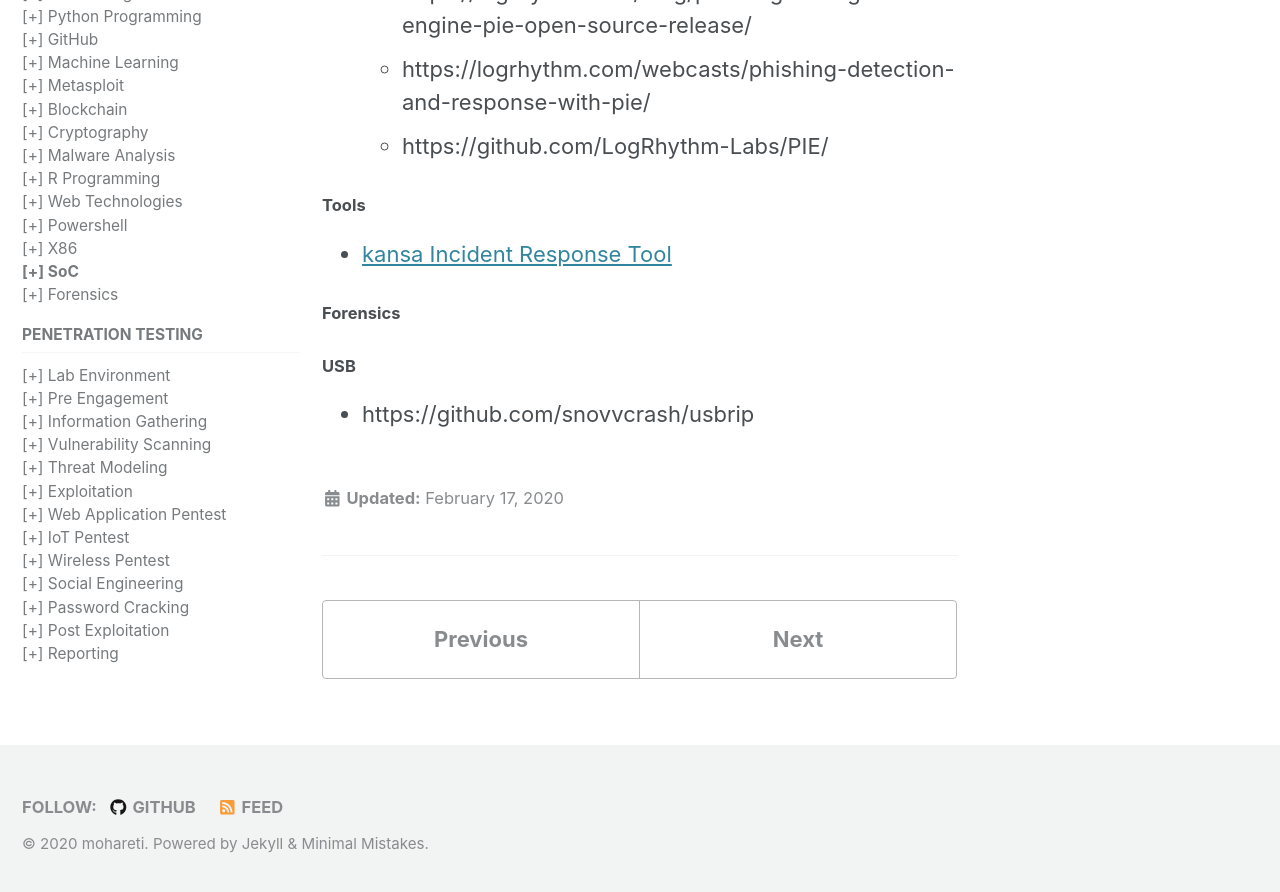
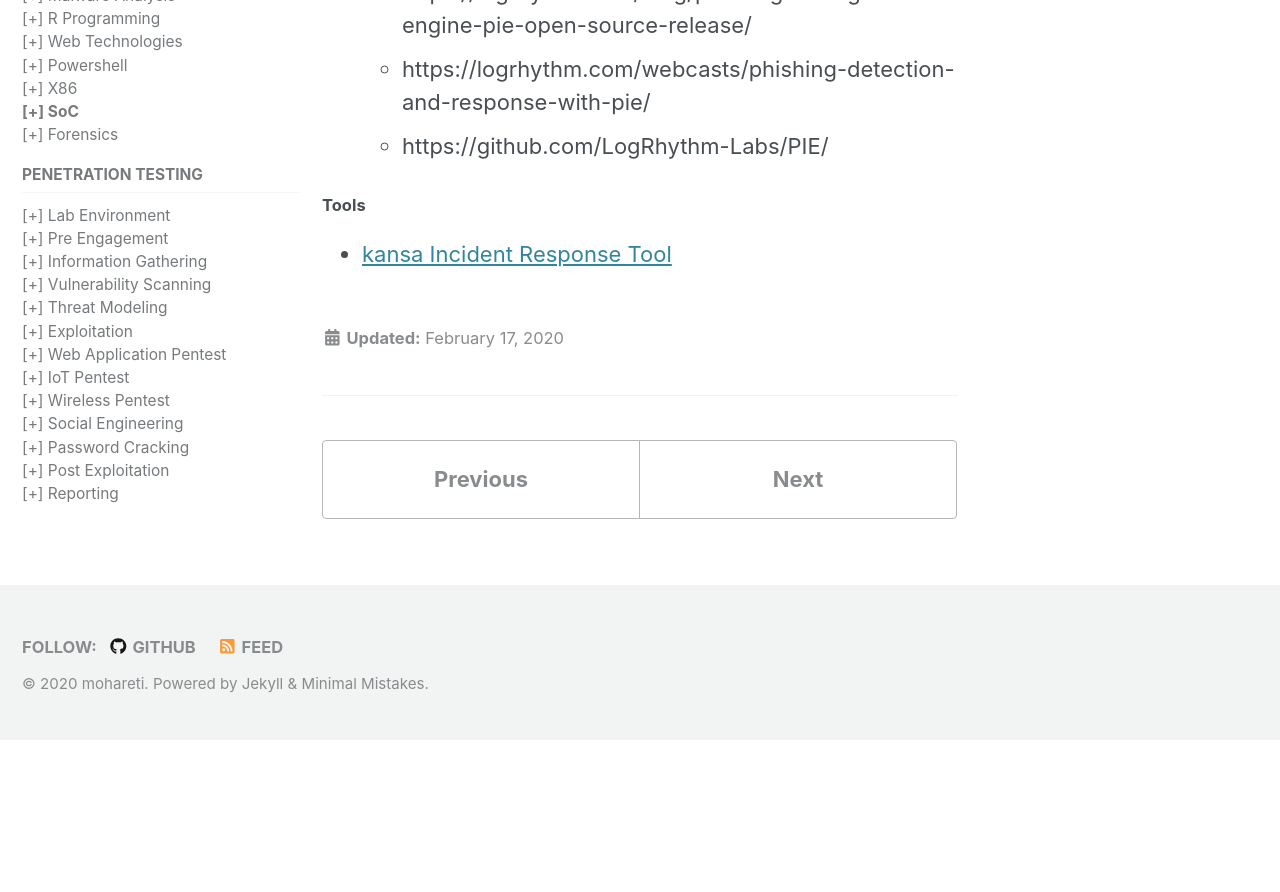
Before and after one commit to mohareti/cyberlab, a Jekyll site: the page built from _docs/15_SoC.md, in a window 1280 px wide and 900 px high, scrolled down 1511 px. Shown: the top 892 px of the window. Built offline with Jekyll 4.4.1, drawn with Linux system fonts in a browser that asks for light colours; cached includes are drawn as plain includes; nearby versions of some CDN libraries; after the commit the page ends 2250 px from its top, so only the background shows below that.

Commit message:
Update 15_SoC.md

```diff
--- a/_docs/15_SoC.md
+++ b/_docs/15_SoC.md
@@ -43,7 +43,3 @@ toc: true
 
 #### Tools
 - [kansa Incident Response Tool](https://github.com/davehull/Kansa)
-
-#### Forensics
-##### USB
-- https://github.com/snovvcrash/usbrip
```
